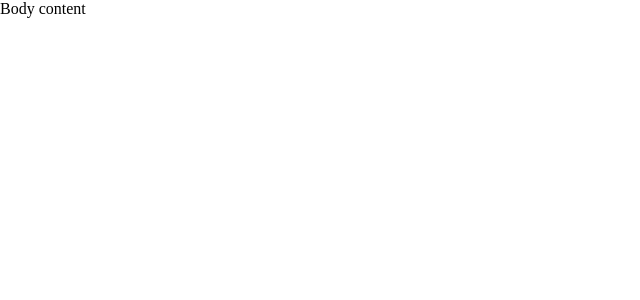
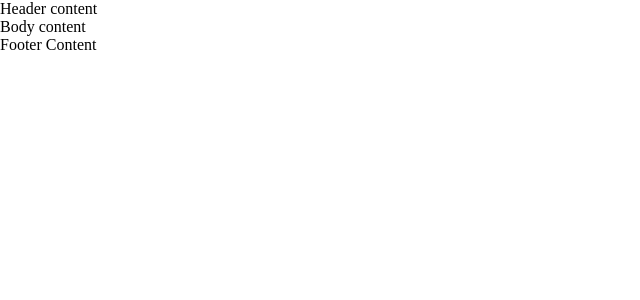
Before and after one commit to essentialred/static-site-base, a PHP site: page / in a window 1280 px wide. Before the commit the part shown is almost empty. Shown: the top 300 px of the page, without its empty margins (0-640 px from the left). Run offline with PHP 8.4, Linux system fonts and the light colour scheme; some libraries are stand-ins or nearby versions.

Commit message:
adding jquery, header, and footer

```diff
--- a/footer.php
+++ b/footer.php
@@ -1,2 +1,6 @@
+	 <footer>
+	 	Footer Content
+	 </footer>
+	 <script src="//ajax.googleapis.com/ajax/libs/jquery/1.10.2/jquery.min.js"></script>
 	</body>
 </html>
--- a/header.php
+++ b/header.php
@@ -18,3 +18,4 @@
 		<script src="js/vendor/angular.min.js"></script>
 	</head>
 	<body>
+		<header>Header content</header>
```
